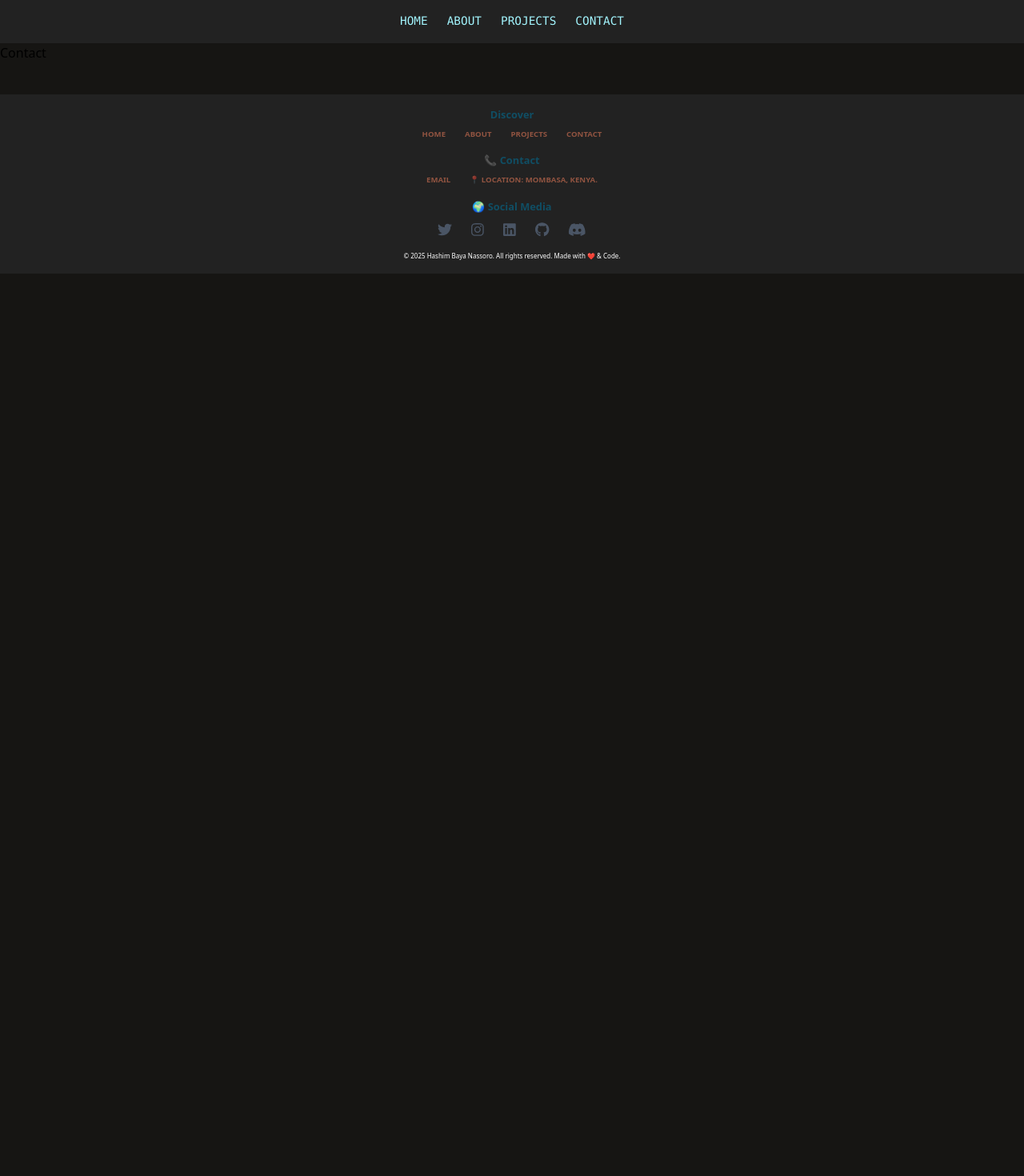
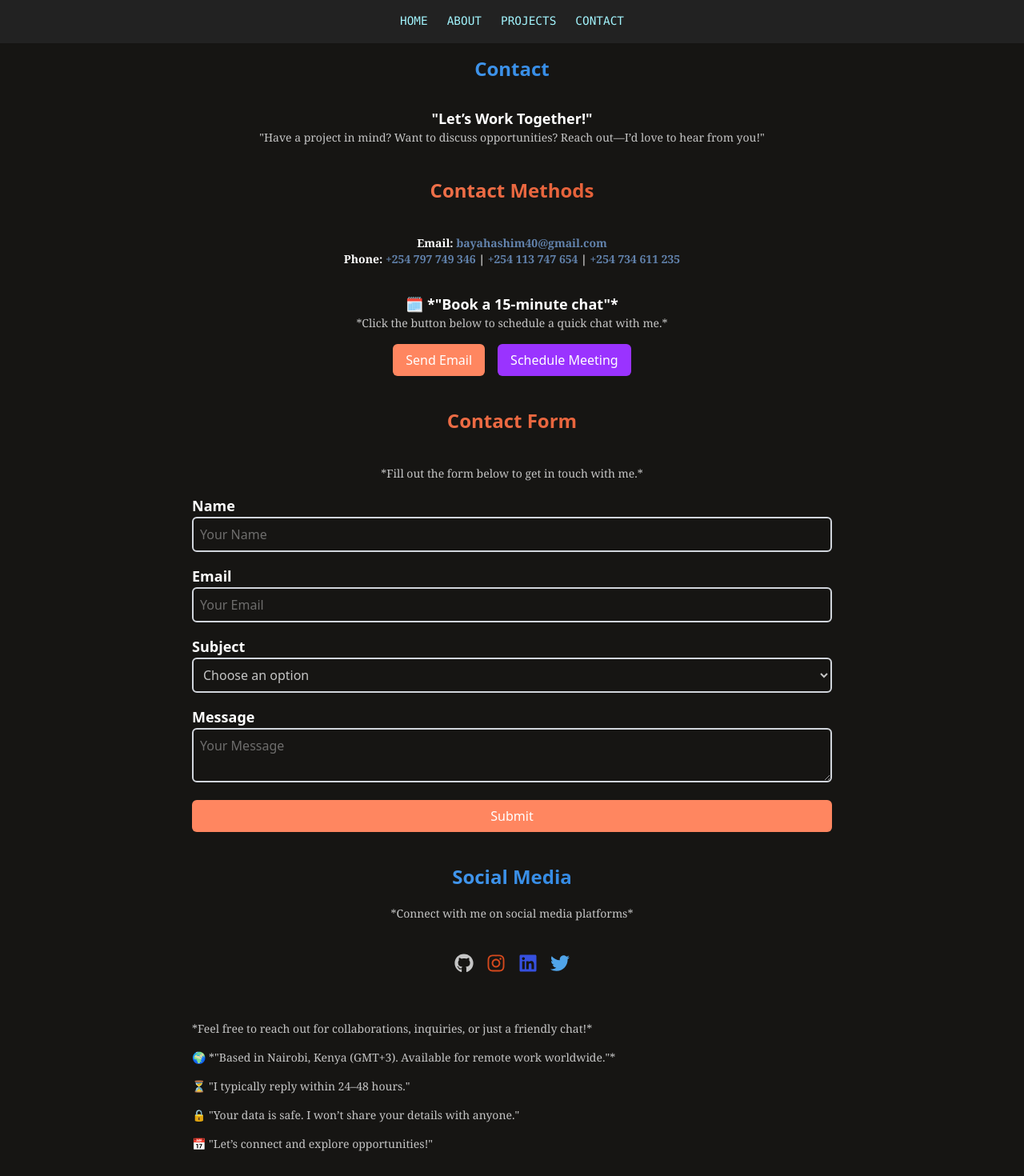
Before and after one commit to Hashim-baya/CODSOFT, a React (Vite) app in the folder PERSONAL-PORTFOLIO-WEBSITE/: page /contact in a window 1280 px wide. Shown: the top 1470 px of the page at 80% size. Before the commit the page ends 800 px from the top, so only its background shows below. Built offline with nearby package versions, Linux system fonts and the light colour scheme.

Commit message:
Feature/Contact-Page

```diff
--- a/PERSONAL-PORTFOLIO-WEBSITE/package.json
+++ b/PERSONAL-PORTFOLIO-WEBSITE/package.json
@@ -14,12 +14,15 @@
     "@fortawesome/free-brands-svg-icons": "^6.7.2",
     "@fortawesome/react-fontawesome": "^0.2.2",
     "@tailwindcss/vite": "^4.0.17",
+    "axios": "^1.9.0",
+    "formik": "^2.4.6",
     "react": "^19.0.0",
     "react-dom": "^19.0.0",
     "react-icons": "^5.5.0",
     "react-multi-carousel": "^2.8.5",
     "react-router": "^7.4.0",
-    "tailwindcss": "^4.0.17"
+    "tailwindcss": "^4.0.17",
+    "yup": "^1.6.1"
   },
   "devDependencies": {
     "@eslint/js": "^9.21.0",
--- /dev/null
+++ b/PERSONAL-PORTFOLIO-WEBSITE/src/components/common/ContactCTA.jsx
@@ -0,0 +1,14 @@
+import React from 'react'
+
+function ContactCTA() {
+  return (
+    <section className='mx-6 md:mx-15 lg:mx-30 xl:mx-60 2xl:mx-80 my-4 text-center'>
+        <h3 className='text-transparent bg-clip-text bg-gradient-to-r from-[#5BADFF] to-[#1373D1] font-bold text-xl md:text-2xl text-center mb-8'>Contact</h3>
+
+        <h5 className='font-bold text-lg text-white mt-8'>"Let’s Work Together!"</h5>
+        <p className='text-[#C5C5C5] font-serif text-sm'>"Have a project in mind? Want to discuss opportunities? Reach out—I’d love to hear from you!"</p>
+    </section>
+  )
+}
+
+export default ContactCTA
--- /dev/null
+++ b/PERSONAL-PORTFOLIO-WEBSITE/src/components/common/ContactForm.jsx
@@ -0,0 +1,96 @@
+import React from 'react'
+import { Formik, Form, Field, ErrorMessage } from 'formik'
+import * as Yup from 'yup'
+import { useState } from 'react'
+import axios from 'axios'
+import Button from './Button'
+
+function ContactForm() {
+
+    const validationSchema = Yup.object({
+        name: Yup.string().required('Required'),
+        email: Yup.string().email('Invalid email address').required('Required'),
+        subject: Yup.string().oneOf(['Choose an option', 'Feedback', 'Work Inquiry', 'Collaboration', 'Other']).required('Required'),
+        message: Yup.string().required('Required')
+    })
+
+
+        /* Server State Handling */
+        const [serverState, setServerState] = useState();
+        const handleServerResponse = (ok, msg) => {
+          setServerState({ok, msg});
+        };
+        const handleOnSubmit = (values, actions) => {
+          axios({
+            method: "POST",
+            url: "https://formspree.io/f/mblokbev",
+           data: values,
+          })
+            .then(response => {
+              actions.setSubmitting(false);
+              actions.resetForm();
+              handleServerResponse(true, "Thanks!");
+            })
+            .catch(error => {
+              actions.setSubmitting(false);
+              handleServerResponse(false, error.response.data.error);
+            });
+        };
+
+  return (
+    <div>
+        <h3 className='text-transparent bg-clip-text bg-gradient-to-r from-[#FF8660] to-[#D5491D] font-bold text-xl md:text-2xl text-center my-10'>Contact Form</h3>
+        <p className='text-[#C5C5C5] font-serif text-sm text-center'>*Fill out the form below to get in touch with me.*</p>
+       <Formik
+            initialValues={{
+                name: '',
+                email: '',
+                subject: '',
+                message: ''
+            }}
+            validationSchema={validationSchema}
+            onSubmit={handleOnSubmit}
+    >
+        {({ isSubmitting }) => (
+            <Form className='mx-6 md:mx-15 lg:mx-30 xl:mx-60 2xl:mx-80 my-4'>
+
+                <label htmlFor="name" className='text-white font-bold text-lg'>Name</label>
+                <Field type="text" name="name" placeholder="Your Name" className="border-2 border-gray-300 rounded-md p-2 w-full mb-4 text-[#C5C5C5]" />
+                <ErrorMessage name="name" component="div" className="text-red-500 text-sm mb-2" />
+
+                <label htmlFor='email' className='text-white font-bold text-lg'>Email</label>
+                <Field type="email" name="email" placeholder="Your Email" className="border-2 border-gray-300 rounded-md p-2 w-full mb-4 text-[#C5C5C5]" />
+                <ErrorMessage name="email" component="div" className="text-red-500 text-sm mb-2" />
+
+                <label htmlFor="subject" className='text-white font-bold text-lg'>Subject</label>
+                <Field as="select" name="subject" className="border-2 border-gray-300 rounded-md p-2 w-full mb-4 text-[#C5C5C5]">
+                    <option value="Choose an option">Choose an option</option>
+                    <option value="Feedback">Feedback</option>
+                    <option value="Work Inquiry">Work Inquiry</option>
+                    <option value="Collaboration">Collaboration</option>
+                    <option value="Other">Other</option>
+                </Field>
+                <ErrorMessage name="subject" component="div" className="text-red-500 text-sm mb-2" />
+
+                <label htmlFor="message" className='text-white font-bold text-lg'>Message</label>
+                <Field as="textarea" name="message" placeholder="Your Message" className="border-2 border-gray-300 rounded-md p-2 w-full mb-4 text-[#C5C5C5] " />
+                <ErrorMessage name="message" component="div" className="text-red-500 text-sm mb-2" />
+
+            <button type="submit" className="bg-[#FF8660] text-white rounded-md py-2 px-4 hover:bg-[#FF8660]/80 w-full">Submit</button>
+
+            {serverState && (
+                        <p className={!serverState.ok ? "errorMsg" : ""}>
+                            {serverState.msg}
+                        </p>
+            )}
+            </Form>
+    )}
+        </Formik>
+    </div>
+
+
+
+  )
+}
+
+export default ContactForm
--- /dev/null
+++ b/PERSONAL-PORTFOLIO-WEBSITE/src/components/common/ContactMethods.jsx
@@ -0,0 +1,31 @@
+import React from 'react'
+import Button from './Button'
+
+function ContactMethods() {
+  return (
+    <section className='mx-6 md:mx-15 lg:mx-30 xl:mx-60 2xl:mx-80 my-4 text-center'>
+        <h3 className='text-transparent bg-clip-text bg-gradient-to-r from-[#FF8660] to-[#D5491D] font-bold text-xl md:text-2xl text-center my-10'>Contact Methods</h3>
+
+        <p className='text-white font-serif font-bold text-sm'>Email:
+            <span className='text-[#6283ad]'> bayahashim40@gmail.com</span>
+        </p>
+        <p className='text-white font-serif font-bold text-sm'>Phone:
+            <span className='text-[#6283ad]'>   +254 797 749 346</span>
+            <span>   |</span>
+            <span className='text-[#6283ad]'>   +254 113 747 654</span>
+            <span>   |</span>
+            <span className='text-[#6283ad]'>   +254 734 611 235</span>
+        </p>
+        <h4 className='font-bold text-lg text-white mt-8'>🗓 *"Book a 15-minute chat"*</h4>
+        <p className='text-[#C5C5C5] font-serif text-sm'>*Click the button below to schedule a quick chat with me.*</p>
+
+        <div className='flex flex-col md:flex-row gap-4 w-full justify-center md:mt-4 mt-4 '>
+            <Button Message='Send Email' buttonVariant='Primary' onClick={() => window.open('mailto:bayahashim40@gmail.com', '_blank')}/>
+            <Button Message='Schedule Meeting' buttonVariant='Secondary' onClick={() => window.open('https://calendly.com/bayahashim40', '_blank')}/>
+        </div>
+
+    </section>
+  )
+}
+
+export default ContactMethods
--- /dev/null
+++ b/PERSONAL-PORTFOLIO-WEBSITE/src/components/common/SocialMedia.jsx
@@ -0,0 +1,35 @@
+import React from 'react'
+import {  FaInstagram, FaLinkedin, FaTwitter, FaGithub } from 'react-icons/fa'
+
+function SocialMedia() {
+  return (
+    <section className='mx-6 md:mx-15 lg:mx-30 xl:mx-60 2xl:mx-80 my-4'>
+        <h3 className='text-transparent bg-clip-text bg-gradient-to-r from-[#5BADFF] to-[#1373D1] font-bold text-xl md:text-2xl text-center mt-10 mb-5'>Social Media</h3>
+        <p className='text-[#C5C5C5] font-serif text-sm text-center'>*Connect with me on social media platforms*</p>
+
+    <div className='flex justify-center items-center gap-4 mt-10 mb-15'>
+        <a href="https://github.com/hashim-baya" target='_blank'>
+            <FaGithub className='text-2xl hover:text-4xl text-[#C5C5C5]'/>
+        </a>
+        <a href="#" target='_blank'>
+            <FaInstagram className='text-2xl hover:text-4xl text-[#D5491D]'/>
+        </a>
+        <a href="https://www.linkedin.com/in/hashim-baya/" target='_blank'>
+            <FaLinkedin className='text-2xl hover:text-4xl text-[#3650df]'/>
+        </a>
+        <a href="#" target='_blank'>
+            <FaTwitter className='text-2xl hover:text-4xl text-[#50a4e9]'/>
+        </a>
+    </div>
+
+    <p className='text-[#C5C5C5] font-serif text-sm  mt-4'>*Feel free to reach out for collaborations, inquiries, or just a friendly chat!*</p>
+    <p className='text-[#C5C5C5] font-serif text-sm  mt-4'>🌍 *"Based in Nairobi, Kenya (GMT+3). Available for remote work worldwide."*</p>
+    <p className='text-[#C5C5C5] font-serif text-sm  mt-4'>⏳ "I typically reply within 24–48 hours."</p>
+    <p className='text-[#C5C5C5] font-serif text-sm  mt-4'>🔒 "Your data is safe. I won’t share your details with anyone."</p>
+    <p className='text-[#C5C5C5] font-serif text-sm  mt-4'>📅 "Let’s connect and explore opportunities!"</p>
+
+    </section>
+  )
+}
+
+export default SocialMedia
--- a/PERSONAL-PORTFOLIO-WEBSITE/src/components/pages/Contact.jsx
+++ b/PERSONAL-PORTFOLIO-WEBSITE/src/components/pages/Contact.jsx
@@ -1,8 +1,19 @@
 import React from 'react'
+import ContactCTA from '../common/ContactCTA'
+import ContactMethods from '../common/ContactMethods'
+import ContactForm from '../common/ContactForm'
+import SocialMedia from '../common/SocialMedia'
 
 function Contact() {
   return (
-    <div>Contact</div>
+    <section>
+
+      <ContactCTA />
+      <ContactMethods />
+      <ContactForm />
+      <SocialMedia />
+
+    </section>
   )
 }
 
```
Also changed, not shown: 1 other file (tests, documents, lock files or other folders).
